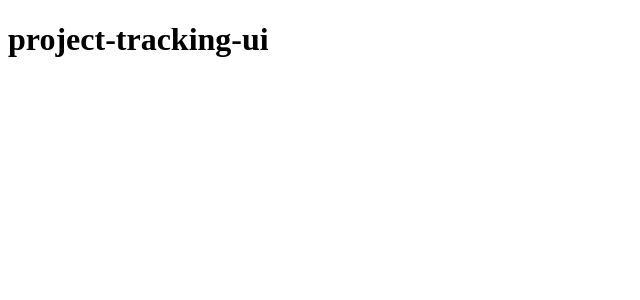
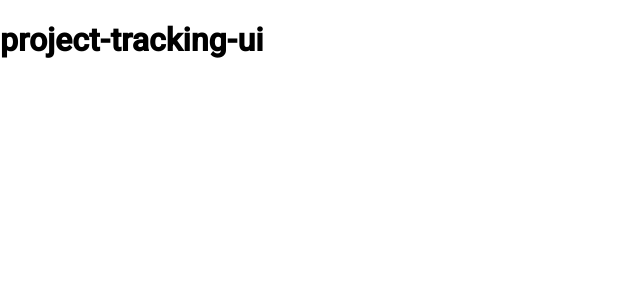
Before and after one commit to gmroldan/project-tracking-ui, an Angular app: page / in a window 1280 px wide. Shown: the top 300 px of the page, without its empty margins (0-640 px from the left). Built offline with nearby package versions, Linux system fonts and the light colour scheme.

Commit message:
Add angular-material

```diff
--- a/angular.json
+++ b/angular.json
@@ -25,6 +25,7 @@
               "src/assets"
             ],
             "styles": [
+              "@angular/material/prebuilt-themes/indigo-pink.css",
               "src/styles.css"
             ],
             "scripts": []
@@ -87,6 +88,7 @@
               "src/assets"
             ],
             "styles": [
+              "@angular/material/prebuilt-themes/indigo-pink.css",
               "src/styles.css"
             ],
             "scripts": []
--- a/package.json
+++ b/package.json
@@ -11,10 +11,12 @@
   "private": true,
   "dependencies": {
     "@angular/animations": "^16.2.0",
+    "@angular/cdk": "^16.2.6",
     "@angular/common": "^16.2.0",
     "@angular/compiler": "^16.2.0",
     "@angular/core": "^16.2.0",
     "@angular/forms": "^16.2.0",
+    "@angular/material": "^16.2.6",
     "@angular/platform-browser": "^16.2.0",
     "@angular/platform-browser-dynamic": "^16.2.0",
     "@angular/router": "^16.2.0",
--- a/src/app/app.module.ts
+++ b/src/app/app.module.ts
@@ -2,13 +2,15 @@
 import { BrowserModule } from '@angular/platform-browser';
 
 import { AppComponent } from './app.component';
+import { BrowserAnimationsModule } from '@angular/platform-browser/animations';
 
 @NgModule({
   declarations: [
     AppComponent
   ],
   imports: [
-    BrowserModule
+    BrowserModule,
+    BrowserAnimationsModule
   ],
   providers: [],
   bootstrap: [AppComponent]
--- a/src/index.html
+++ b/src/index.html
@@ -6,6 +6,9 @@
   <base href="/">
   <meta name="viewport" content="width=device-width, initial-scale=1">
   <link rel="icon" type="image/x-icon" href="favicon.ico">
+  <link rel="preconnect" href="https://fonts.gstatic.com">
+  <link href="https://fonts.googleapis.com/css2?family=Roboto:wght@300;400;500&display=swap" rel="stylesheet">
+  <link href="https://fonts.googleapis.com/icon?family=Material+Icons" rel="stylesheet">
 </head>
 <body>
   <app-root></app-root>
--- a/src/styles.css
+++ b/src/styles.css
@@ -1 +1,4 @@
 /* You can add global styles to this file, and also import other style files */
+
+html, body { height: 100%; }
+body { margin: 0; font-family: Roboto, "Helvetica Neue", sans-serif; }
```
Also changed, not shown: 1 other file (tests, documents, lock files or other folders).
